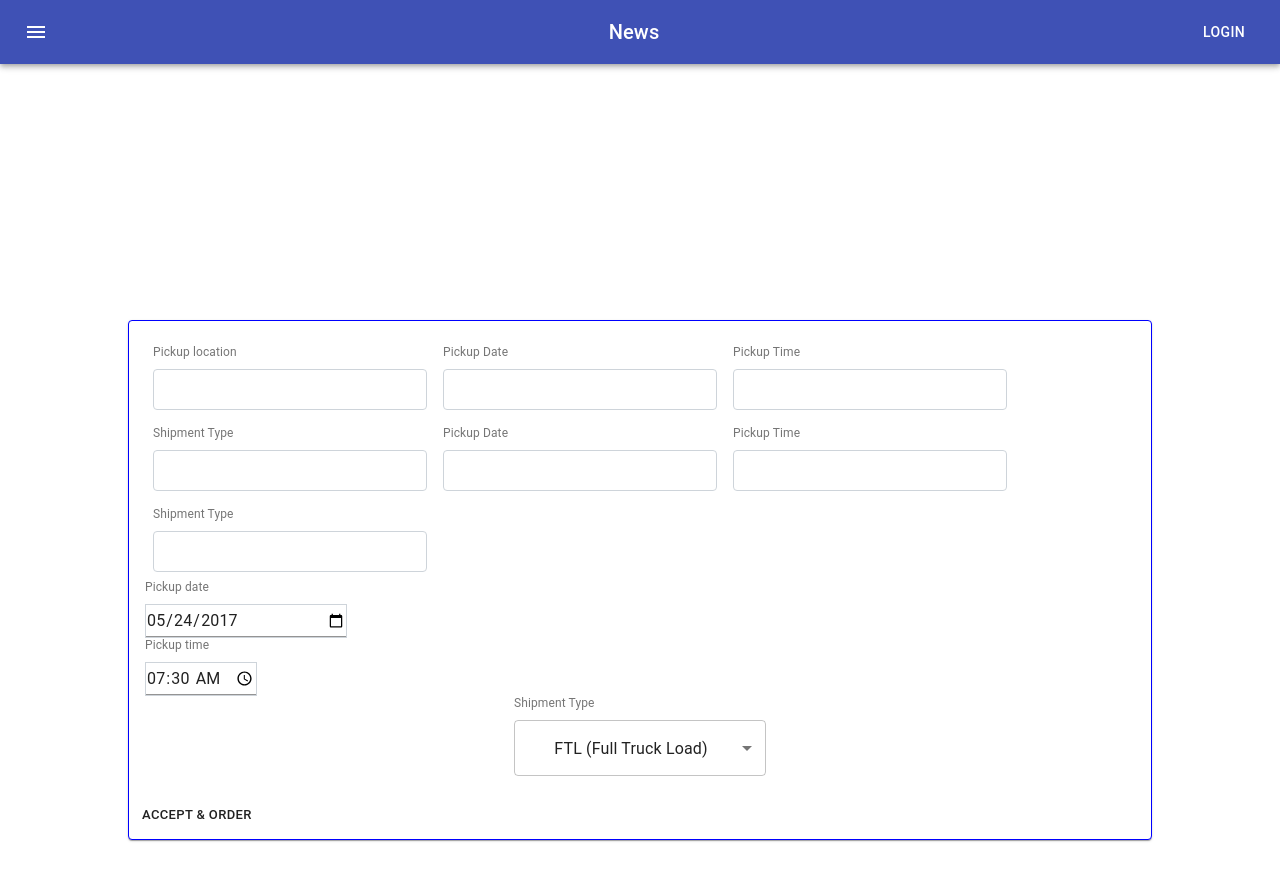
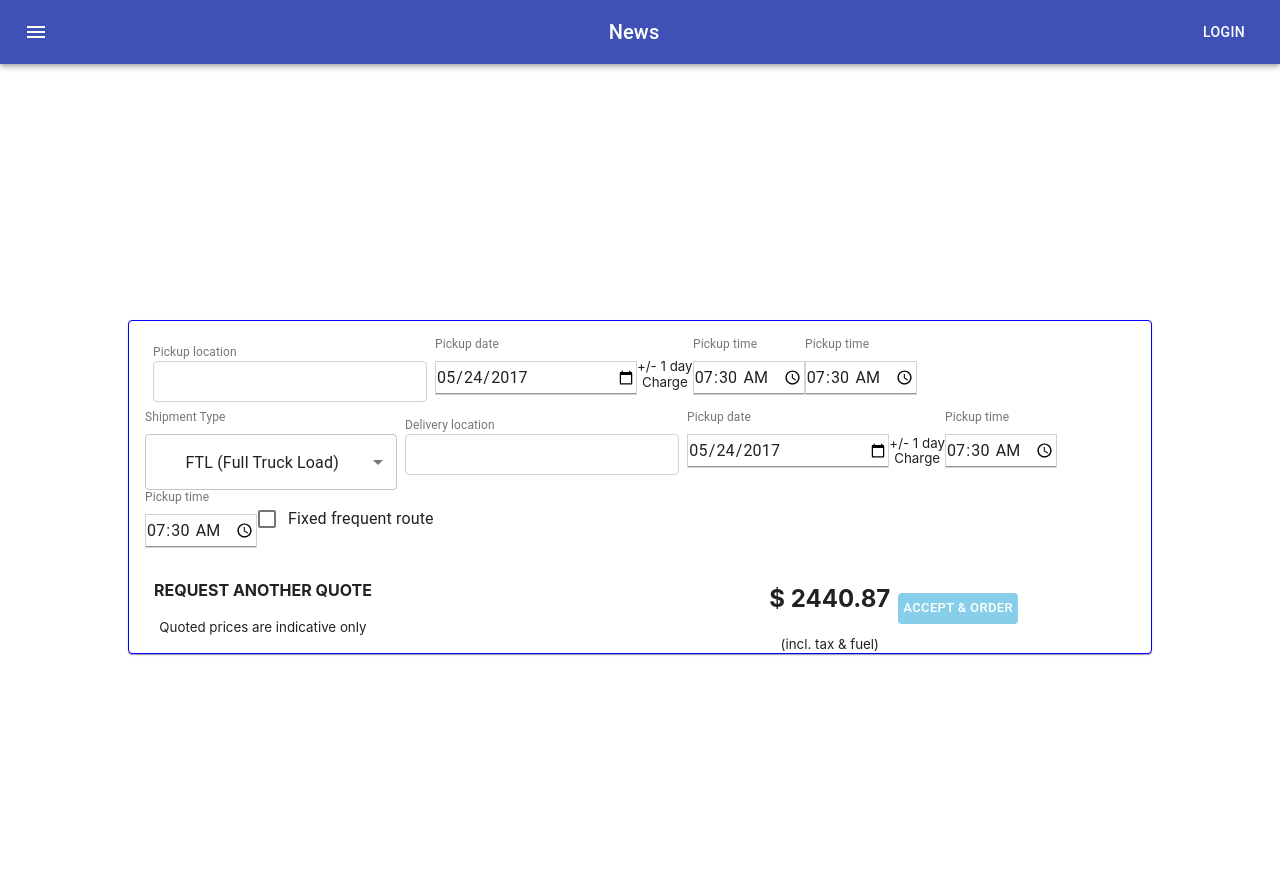
Before and after one commit to nayeemahmed43/react-redux-setup, a React (Create React App) app: page / in a window 1280 px wide. Shown: the top 880 px of the page. After the commit the page ends 800 px from the top, so only its background shows below. Built offline with nearby package versions, Linux system fonts and the light colour scheme.

Commit message:
home-form

```diff
--- /dev/null
+++ b/src/components/Basic/CheckboxLabels.js
@@ -0,0 +1,80 @@
+import React from 'react';
+import { withStyles } from '@material-ui/core/styles';
+import { green } from '@material-ui/core/colors';
+import FormGroup from '@material-ui/core/FormGroup';
+import FormControlLabel from '@material-ui/core/FormControlLabel';
+import Checkbox from '@material-ui/core/Checkbox';
+import CheckBoxOutlineBlankIcon from '@material-ui/icons/CheckBoxOutlineBlank';
+import CheckBoxIcon from '@material-ui/icons/CheckBox';
+import Favorite from '@material-ui/icons/Favorite';
+import FavoriteBorder from '@material-ui/icons/FavoriteBorder';
+
+// const GreenCheckbox = withStyles({
+//   root: {
+//     color: green[400],
+//     '&$checked': {
+//       color: green[600],
+//     },
+//   },
+//   checked: {},
+// })((props) => <Checkbox color="default" {...props} />);
+
+export default function CheckboxLabels() {
+  const [state, setState] = React.useState({});
+
+  // const handleChange = (event) => {
+  //   setState({ [event.target.name]: event.target.checked });
+  // };
+
+  return (
+    <FormGroup row>
+      {/* <FormControlLabel
+        control={<Checkbox checked={state.checkedA} onChange={handleChange} name="checkedA" />}
+        label="Secondary"
+      /> */}
+      {/* <FormControlLabel
+        control={
+          <Checkbox
+            checked={state.checkedB}
+            onChange={handleChange}
+            name="checkedB"
+            color="primary"
+          />
+        }
+        label="Primary"
+      /> */}
+      <FormControlLabel control={<Checkbox name="checkedC" />} label="Fixed frequent route" />
+      {/* <FormControlLabel disabled control={<Checkbox name="checkedD" />} label="Disabled" />
+      <FormControlLabel disabled control={<Checkbox checked name="checkedE" />} label="Disabled" />
+      <FormControlLabel
+        control={
+          <Checkbox
+            checked={state.checkedF}
+            onChange={handleChange}
+            name="checkedF"
+            indeterminate
+          />
+        }
+        label="Indeterminate"
+      /> */}
+      {/* <FormControlLabel
+        control={<GreenCheckbox checked={state.checkedG} onChange={handleChange} name="checkedG" />}
+        label="Custom color"
+      />
+      <FormControlLabel
+        control={<Checkbox icon={<FavoriteBorder />} checkedIcon={<Favorite />} name="checkedH" />}
+        label="Custom icon"
+      />
+      <FormControlLabel
+        control={
+          <Checkbox
+            icon={<CheckBoxOutlineBlankIcon fontSize="small" />}
+            checkedIcon={<CheckBoxIcon fontSize="small" />}
+            name="checkedI"
+          />
+        }
+        label="Custom size"
+      /> */}
+    </FormGroup>
+  );
+}
--- a/src/components/Home.js
+++ b/src/components/Home.js
@@ -1,24 +1,71 @@
 import React from 'react';
-import { makeStyles } from '@material-ui/core/styles';
+import { fade, withStyles, makeStyles } from '@material-ui/core/styles';
 import Card from '@material-ui/core/Card';
 import CardActions from '@material-ui/core/CardActions';
 import CardContent from '@material-ui/core/CardContent';
 import Button from '@material-ui/core/Button';
 import Typography from '@material-ui/core/Typography';
-import CustomizedInputs from './Basic/TextField';
+//import CustomizedInputs from './Basic/TextField';
 import InputLabel from '@material-ui/core/InputLabel';
 import FormControl from '@material-ui/core/FormControl';
-import BootstrapInput from './Basic/TextField'
+//import BootstrapInput from './Basic/TextField'
 import NavBar from './Basic/NavBar'
 import DatePickers from './Basic/DateBox';
 import TimePickers from './Basic/TimeBox';
 import MultilineTextFields from './Basic/DropDownInput';
+import CheckboxLabels from './Basic/CheckboxLabels';
+import InputBase from '@material-ui/core/InputBase';
+
+const BootstrapInput = withStyles((theme) => ({
+    root: {
+      'label + &': {
+        marginTop: theme.spacing(2),
+      },
+    },
+    input: {
+      borderRadius: 4,
+      position: 'relative',
+      backgroundColor: theme.palette.common.white,
+      border: '1px solid #ced4da',
+      fontSize: 16,
+      width: 'auto',
+      padding: '10px 12px',
+      transition: theme.transitions.create(['border-color', 'box-shadow']),
+      // Use the system font instead of the default Roboto font.
+      fontFamily: [
+        '-apple-system',
+        'BlinkMacSystemFont',
+        '"Segoe UI"',
+        'Roboto',
+        '"Helvetica Neue"',
+        'Arial',
+        'sans-serif',
+        '"Apple Color Emoji"',
+        '"Segoe UI Emoji"',
+        '"Segoe UI Symbol"',
+      ].join(','),
+      '&:focus': {
+        boxShadow: `${fade(theme.palette.primary.main, 0.25)} 0 0 0 0.2rem`,
+        borderColor: theme.palette.primary.main,
+      },
+    },
+  }))(InputBase);
 
 const useStyles = makeStyles((theme) => ({
     root: {
         minWidth: 275,
         border: '1px solid blue',
         margin: '20% 10% 10% 10%',
+    },
+    form: {
+        display: 'flex',
+        flexWrap: 'wrap',
+    },
+    formFooter: {
+      display: 'flex',
+      justifyContent: 'space-between',
+      marginLeft: '25px',
+      marginRight: '125px',
     },
     // bullet: {
     //     display: 'inline-block',
@@ -31,28 +78,71 @@ const useStyles = makeStyles((theme) => ({
     pos: {
         marginBottom: 12,
     },
+    margin: {
+        margin: theme.spacing(1),
+      },
 }));
 
 
 const Home = () => {
     const classes = useStyles();
-    const bull = <span className={classes.bullet}>•</span>;
+    //const bull = <span className={classes.bullet}>•</span>;
 
     return (
       <div>
         <NavBar />
         <Card className={classes.root}>
           <CardContent>
-                    <CustomizedInputs />
+            <form className={classes.form} noValidate>
+              {/* <CustomizedInputs /> */}
+              <FormControl className={classes.margin}>
+                <InputLabel shrink htmlFor="bootstrap-input" className={classes.inputLabel}>
+                  Pickup location
+                </InputLabel>
+                <BootstrapInput id="bootstrap-input" />
+              </FormControl>
               <DatePickers />
+              <div style={{margin: 'auto 0', lineHeight: "90%"}}>
+                <small>+/- 1 day</small> <br/>
+                <small>Charge</small>
+              </div>
+              <TimePickers />
               <TimePickers />
               <MultilineTextFields />
+              <FormControl className={classes.margin}>
+                <InputLabel shrink htmlFor="bootstrap-input" className={classes.inputLabel}>
+                  Delivery location
+                </InputLabel>
+                <BootstrapInput id="bootstrap-input" />
+              </FormControl>
+              <DatePickers />
+              <div style={{margin: 'auto 0', lineHeight: "90%"}}>
+                <small>+/- 1 day</small> <br/>
+                <small>Charge</small>
+              </div>
+              <TimePickers />
+              <TimePickers />
+              <CheckboxLabels />
+            </form>
           </CardContent>
+          <div className={classes.formFooter}>
+          <div>
+            <p><b>REQUEST ANOTHER QUOTE</b></p>
+            <small>Quoted prices are indicative only</small>
+          </div>
+
+          <div style={{display:'flex', justifyContent:'space-between'}}>
+            <div>
+              <h2>$ 2440.87</h2>
+              <small>(incl. tax & fuel)</small>
+            </div>
             <CardActions>
-                    <Button size="small" style={{backgound:"blue"}}>ACCEPT & ORDER</Button>
+            <Button size="small" style={{ backgroundColor: "skyblue", color: "#fff" }}>ACCEPT & ORDER</Button>
           </CardActions>
+          </div>
+
+          </div>
         </Card>
-
       </div>
     );
 };
```
Lines whose indentation alone changed are shown as unchanged.
